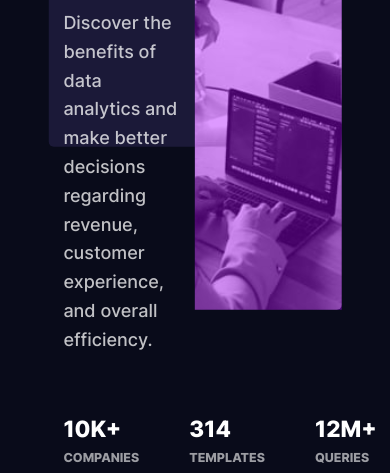
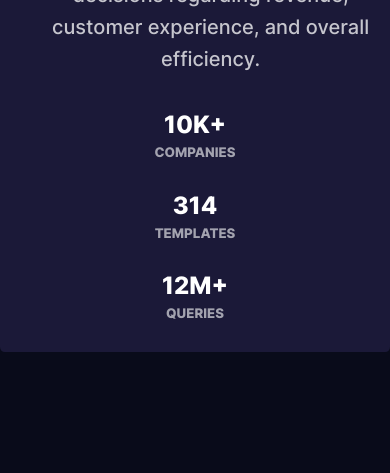
Before and after one commit to AhmedRadwan456/stats-preview-card-component-main, a plain HTML site: page index.html in a window 390 px wide. Shown: the part 528-1001 px from the top of the page. After the commit the page ends 880 px from the top, so only its background shows below. Drawn offline with Linux system fonts and the light colour scheme.

Commit message:
second commit

```diff
--- a/css/style.css
+++ b/css/style.css
@@ -17,19 +17,15 @@
 * {
   padding: 0;
   margin: 0;
-  box-sizing: border-box;
   font-family: "Inter", "Lexend Deca";
 }
 
-@media (max-width: 1440px) {
+@media (max-width: 1550px) {
   body {
     background-color: hsl(233, 47%, 7%);
-    font-size: 15px;
   }
   .main {
     background-color: hsl(244, 38%, 16%);
-    width: 75%;
-    height: 60vh;
     position: absolute;
     top: 50%;
     left: 50%;
@@ -56,13 +52,11 @@
     gap: 50px;
   }
   .photo {
-    background-image: url(../stats-preview-card-component-main/images/image-header-desktop.jpg);
-    background-position: center;
-    background-size: cover;
     position: relative;
-    width: 50%;
-    height: 60vh;
     border-radius: 0 5px 5px 0;
+  }
+  .phot img {
+    width: 100%;
   }
   .container {
     width: 80%;
@@ -94,51 +88,41 @@
     color: hsl(0, 0%, 100%);
   }
 }
-/* mobile */
-@media (max-width: 375px) {
+@media (max-width: 1160px) {
   .main {
     background-color: hsl(244, 38%, 16%);
-    width: 90%;
-    height: 95vh;
     position: absolute;
     top: 50%;
     left: 50%;
     transform: translate(-50%, -50%);
-    border-radius: 8px;
+    border-radius: 5px;
   }
   .item-content {
-    display: inline-block;
-    text-align: center;
     display: flex;
-    flex-direction: column-reverse;
-    align-items: flex-start;
-    justify-content: flex-start;
-
+    justify-content: space-between;
+    align-items: center;
   }
   .container h1 {
     color: hsl(0, 0%, 100%);
     font-size: 25px;
-    margin-top: 20px;
   }
   .container h1 span {
     color: hsl(277, 64%, 61%);
   }
   .media {
     list-style: none;
-    margin-top: 10px;
-    display: inline-block;
-  }
-  .media li {
-    margin: 0px 0px 25px;
+    display: flex;
+    align-items: center;
+    justify-content: center;
+    gap: 15px;
+    margin-top: 0px;
   }
   .photo {
-    background-image: url(../stats-preview-card-component-main/images/image-header-desktop.jpg);
-    background-position: center;
-    background-size: cover;
-    /* position: relative; */
+    position: relative;
+    border-radius: 0 5px 5px 0;
+  }
+  .phot img {
     width: 100%;
-    height: 30vh;
-    border-radius: 0 5px 5px 0;
   }
   .container {
     width: 80%;
@@ -148,12 +132,11 @@
     margin: 25px 0px;
     color: hsla(0, 0%, 100%, 0.75);
     line-height: 1.6em;
-    width: 110%;
     font-size: 15px;
-    font-weight: 100;
+    font-weight: 200;
   }
   .item1 {
-    width: 90%;
+    width: 70%;
   }
   .overlay {
     position: absolute;
@@ -171,3 +154,77 @@
     color: hsl(0, 0%, 100%);
   }
 }
+
+/* mobile */
+@media (max-width: 768px) {
+  .main {
+    background-color: hsl(244, 38%, 16%);
+    position: absolute;
+    width: 100%;
+    top: 50%;
+    left: 50%;
+    transform: translate(-50%, -50%);
+    border-radius: 5px;
+  }
+  .photo img {
+    width: 100%;
+    text-align: center;
+  }
+  .photo {
+    width: 100%;
+  }
+  .item-content {
+    display: inline-block;
+    text-align: center;
+    display: flex;
+    flex-direction: column-reverse;
+    align-items: flex-start;
+    justify-content: flex-start;
+  }
+  .container h1 {
+    color: hsl(0, 0%, 100%);
+    font-size: 30px;
+    margin-top: 20px;
+  }
+  .container h1 span {
+    color: hsl(277, 64%, 61%);
+  }
+  .media {
+    list-style: none;
+    margin-top: 10px;
+    display: inline-block;
+  }
+  .media li {
+    margin: 0px 0px 25px;
+  }
+  .photo {
+    position: relative;
+    border-radius: 0 5px 5px 0;
+  }
+  .container p {
+    margin: 25px 0px;
+    color: hsla(0, 0%, 100%, 0.75);
+    line-height: 1.6em;
+    width: 110%;
+    font-size: 20px;
+    font-weight: 200;
+  }
+  .item1 {
+    width: 100%;
+  }
+  .overlay {
+    position: absolute;
+    width: 100%;
+    height: 100%;
+    top: 0px;
+    left: 0px;
+    background-color: hsla(280, 100%, 50%, 0.4);
+  }
+  .media li h5 {
+    color: hsla(0, 0%, 100%, 0.6);
+    line-height: 2em;
+  }
+  .media li h2 {
+    color: hsl(0, 0%, 100%);
+  }
+}
--- a/index.html
+++ b/index.html
@@ -7,7 +7,7 @@
     <link rel="stylesheet" href="./css/style.css" />
   </head>
   <body>
-    <main class="main">
+    <main class="container main">
       <div class="item-content">
         <div class="item1">
           <div class="container">
@@ -33,6 +33,7 @@
           </div>
         </div>
         <div class="photo">
+          <img  src="./stats-preview-card-component-main/images/image-header-desktop.jpg" alt="">
           <div class="overlay">
           </div>
         </div>
```
